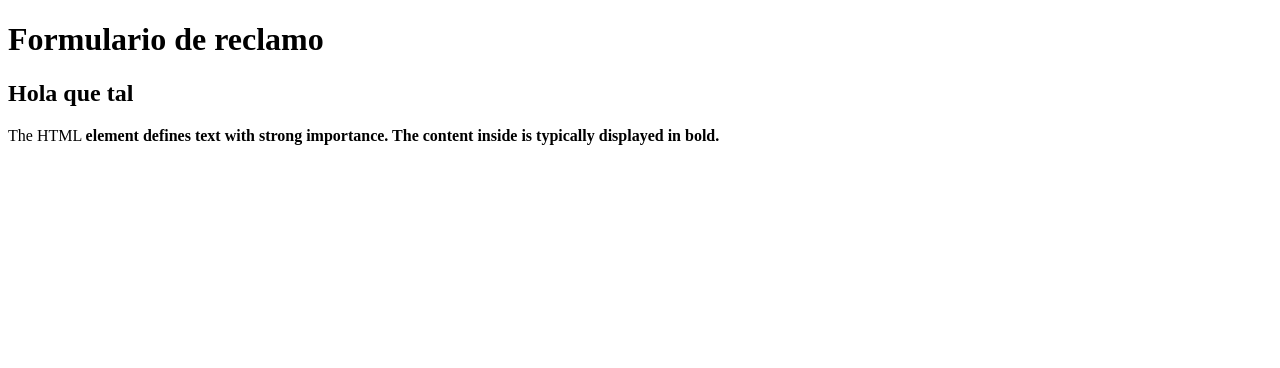
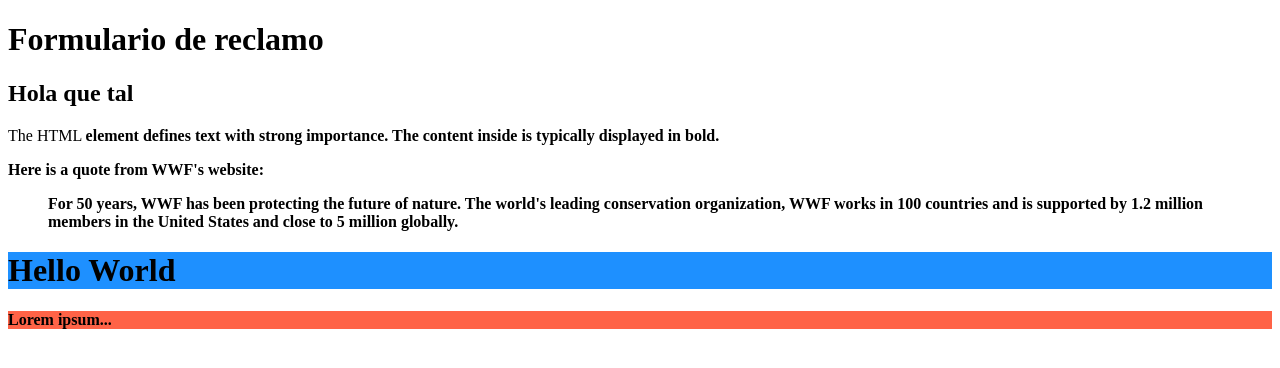
Before and after one commit to CarmandC/d12, a plain HTML site: page reclamo.html in a window 1280 px wide. Drawn offline with Linux system fonts and the light colour scheme.

Commit message:
En el ultimo correo pedian 2 lineas con colores diferentes

```diff
--- a/reclamo.html
+++ b/reclamo.html
@@ -9,6 +9,17 @@
     <h1>Formulario de reclamo</h1>
     <h2>Hola que tal</h2>
     The HTML <strong> element defines text with strong importance. The content inside is typically displayed in bold.
+
+        <p>Here is a quote from WWF's website:</p>
+<blockquote cite="http://www.worldwildlife.org/who/index.html">
+For 50 years, WWF has been protecting the future of nature.
+The world's leading conservation organization,
+WWF works in 100 countries and is supported by
+1.2 million members in the United States and
+close to 5 million globally.
+</blockquote>
+<h1 style="background-color:DodgerBlue;">Hello World</h1>
+<p style="background-color:Tomato;">Lorem ipsum...</p>
 </body>
 
 </html>
```
